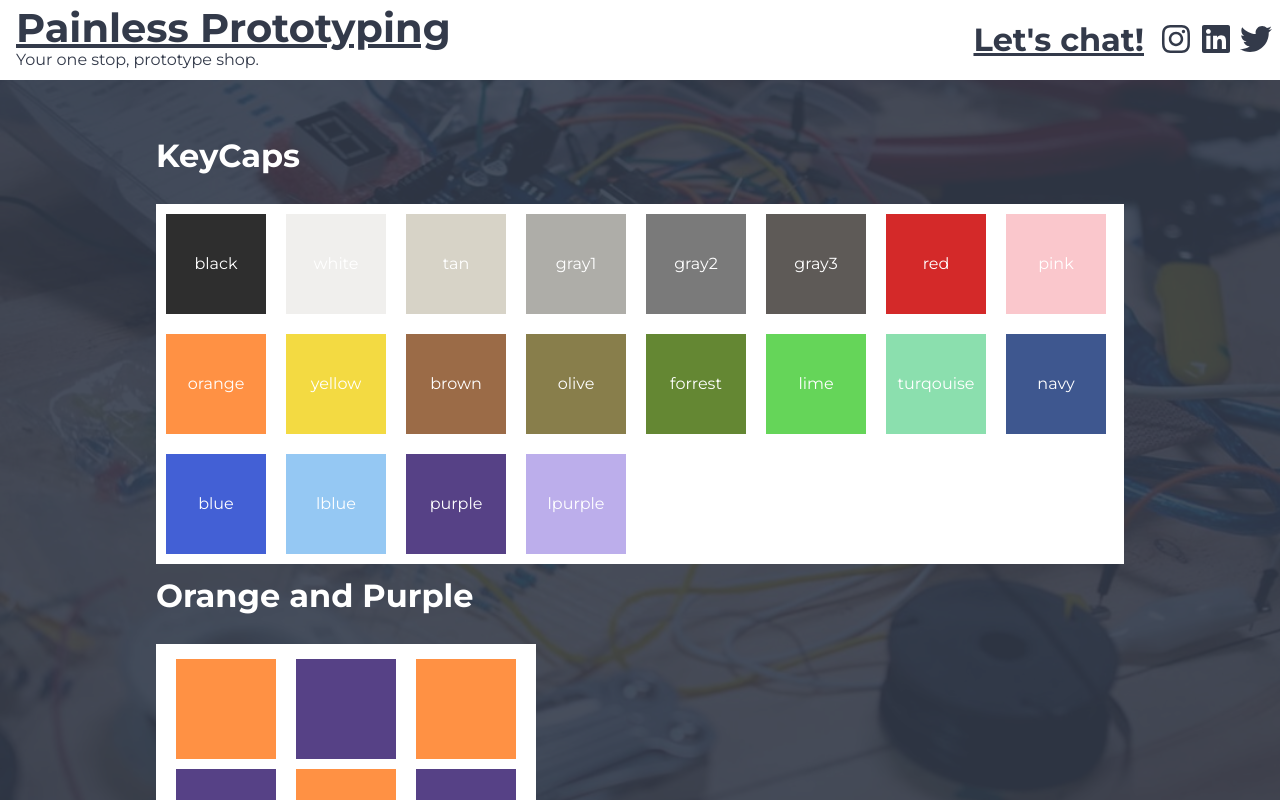
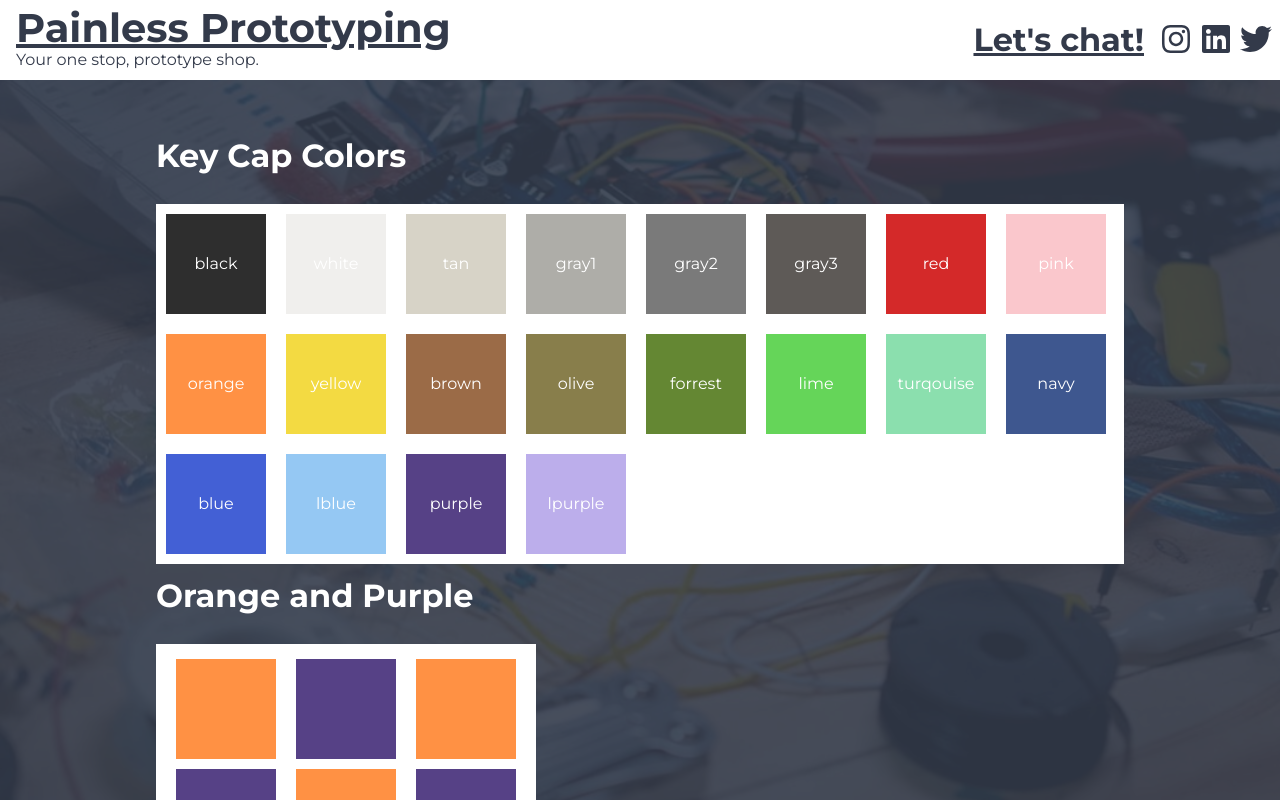
Before and after one commit to TravisBumgarner/Project-Graveyard, a React app: page /keycaps in a window 1280 px wide. Shown: the top 800 px of the page. Built offline with nearby package versions, Linux system fonts and the light colour scheme; a web font is replaced by a local one.

Commit message:
Added link in bb2

```diff
--- a/src/App/components/ButtonBoardV2/ButtonBoardV2.tsx
+++ b/src/App/components/ButtonBoardV2/ButtonBoardV2.tsx
@@ -50,6 +50,7 @@ const ButtonBoardV2 = () => {
             </List>
             <H3>Customization</H3>
             <List>
+              <ListItem><Link to="/keycaps">Design your own 6 key layout</Link></ListItem>
               <ListItem>Choose from 6, 9, or 12 key layouts</ListItem>
             </List>
             <H3>Interested?</H3>
--- a/src/App/components/KeyCaps/KeyCaps.tsx
+++ b/src/App/components/KeyCaps/KeyCaps.tsx
@@ -133,7 +133,7 @@ const KeyCaps = () => {
     return (
         <KeyCapWrapper>
             <SectionWrapper>
-                <H2>KeyCaps</H2>
+                <H2>Key Cap Colors</H2>
                 <SectionContent>
                     <KeyCapGrid>
                         {Object.keys(COLORS).map(color => <Key color={COLORS[color]}>{color}</Key>)}
```
